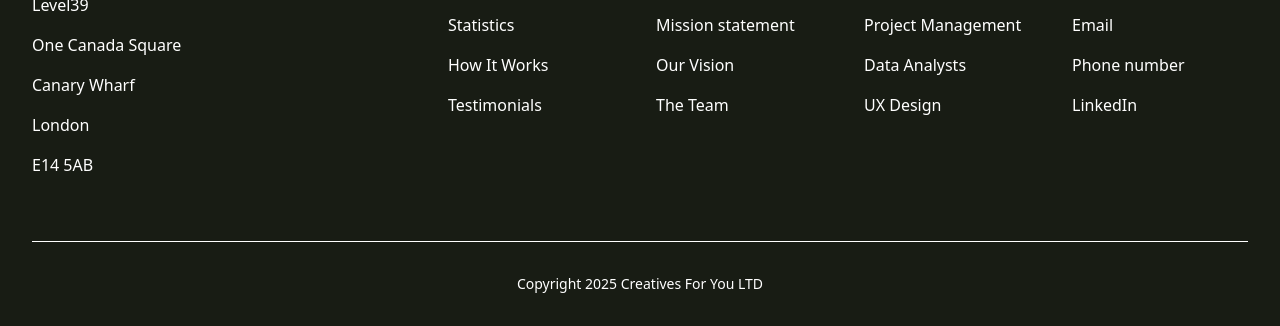
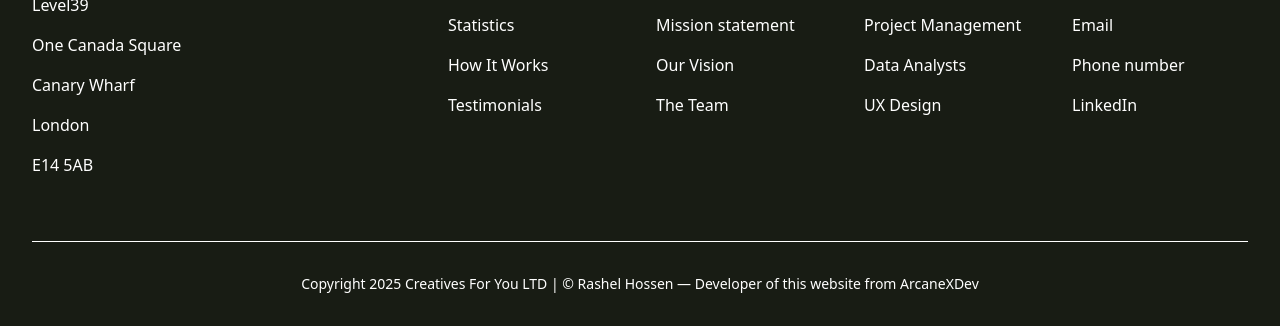
Before and after one commit to codebyrashel/Tailwind-CSS-Assignment, a website built with Vite: page index.html in a window 1280 px wide. Shown: the part 9398-9724 px from the top of the page. Built offline with nearby package versions, Linux system fonts and the light colour scheme; files whose address does not match are found by name.

Commit message:
Website 100% Completed

```diff
--- a/index.html
+++ b/index.html
@@ -1328,7 +1328,7 @@
     <!-- ======= Footer Bottom ======= -->
     <div
       class="footer-bottom border-t border-[#20484f1a] dark:border-white py-8 text-center text-sm text-[#20484F] dark:text-white">
-      Copyright 2025 Creatives For You LTD
+      Copyright 2025 Creatives For You LTD | &#169; Rashel Hossen — Developer of this website from ArcaneXDev
     </div>
   </footer>
 
```
